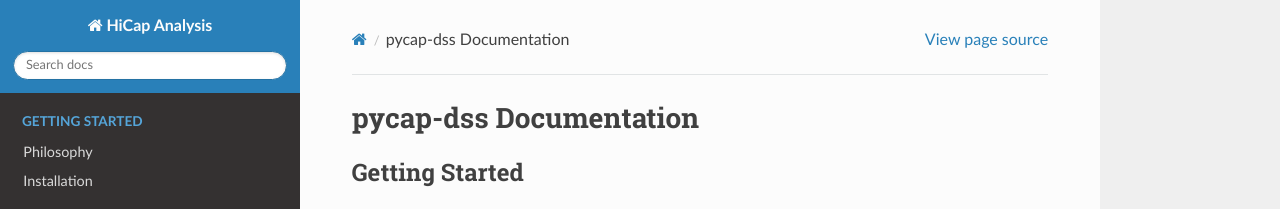
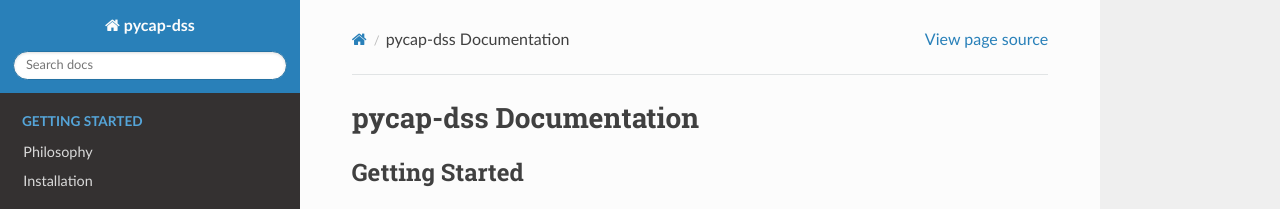
Before and after one commit to mnfienen/pycap, a Sphinx documentation site: the page built from source/index.rst, in a window 1280 px wide. Shown: the top 209 px of the page. Built offline with Sphinx 7.4.7 and the Read the Docs theme 3.1.0, drawn with Linux system fonts in a browser that asks for light colours; pages that are not in the unit, such as notebooks, are missing from menus.

Commit message:
tracked down final pycap-dss name refactor

```diff
--- a/source/conf.py
+++ b/source/conf.py
@@ -6,7 +6,7 @@
 # -- Project information -----------------------------------------------------
 # https://www.sphinx-doc.org/en/master/usage/configuration.html#project-information
 
-project = 'HiCap Analysis'
+project = 'pycap-dss'
 copyright = 'see documentation'
 author = 'Mike Fienen, Aaron Pruitt, Howard Reeves'
 
```
